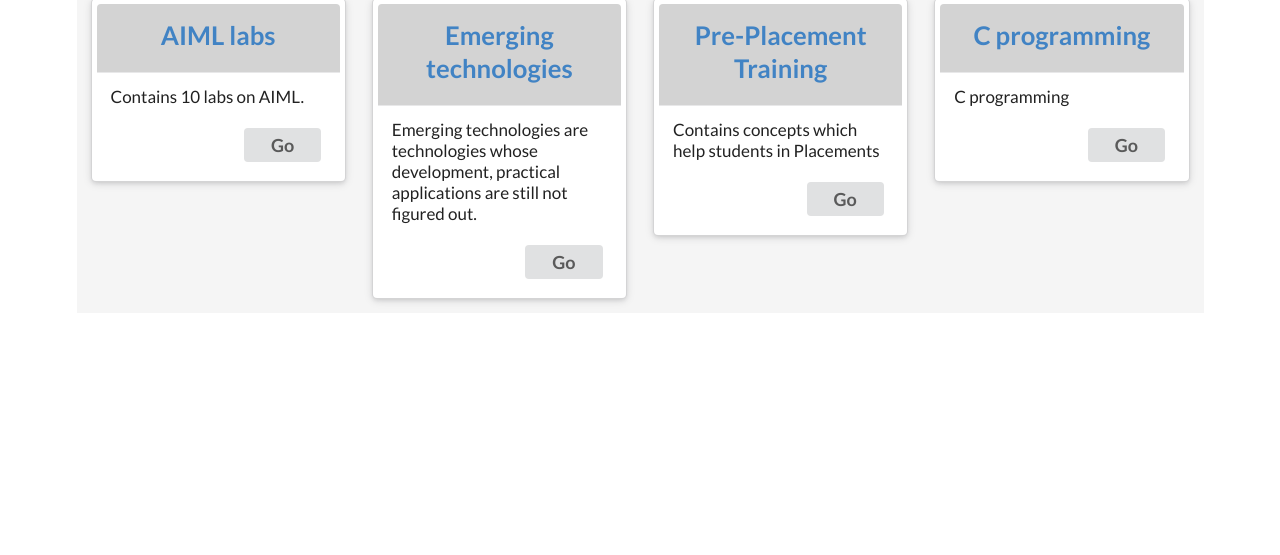
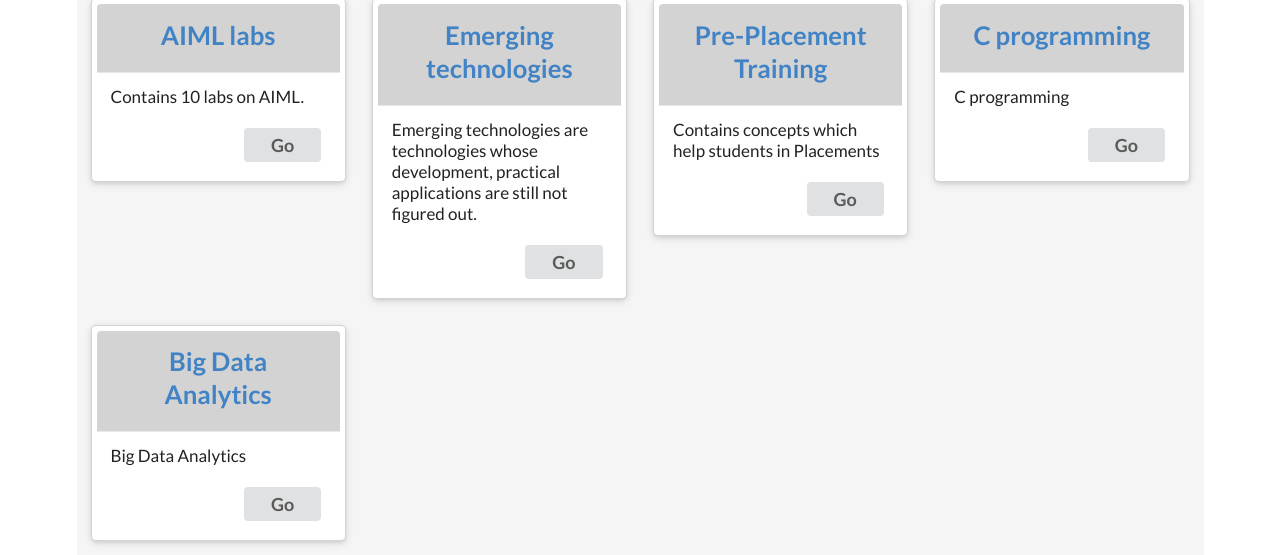
Before and after one commit to roopashree375/vl, a PHP site: page /titles.php in a window 1280 px wide. Shown: the part 1549-2104 px from the top of the page. Before the commit the page ends 1856 px from the top, so only its background shows below. Run offline with PHP 8.4, Linux system fonts and the light colour scheme.

Commit message:
Added BDA subject to titles.php

```diff
--- a/titles.php
+++ b/titles.php
@@ -435,9 +435,9 @@
             <br><br>
             <a class="ui button" href="placement.php">Go</a>
           </div>
-
         </div>
       </div>
+
       <div class="four wide column">
         <div class="ui  raised card" id="car5">
           <div class="content" id="Card5">
@@ -454,14 +454,31 @@
             <br><br>
             <a class="ui button" href="cpp.php">Go</a>
           </div>
+        </div>
+      </div>
 
+      <div class="four wide column">
+        <div class="ui  raised card" id="car5">
+          <div class="content" id="Card5">
+            <div class="header">
+              <a href="bda.php">
+                Big Data Analytics
+              </a>
+            </div>
+          </div>
+          <div class="content">
+            <span class="CardBody">
+              Big Data Analytics
+            </span>
+            <br><br>
+            <a class="ui button" href="bda.php">Go</a>
+          </div>
         </div>
       </div>
 
     </div>
   </div>
-  </div>
-  </div>
+
 </body>
 
 </html>
```
